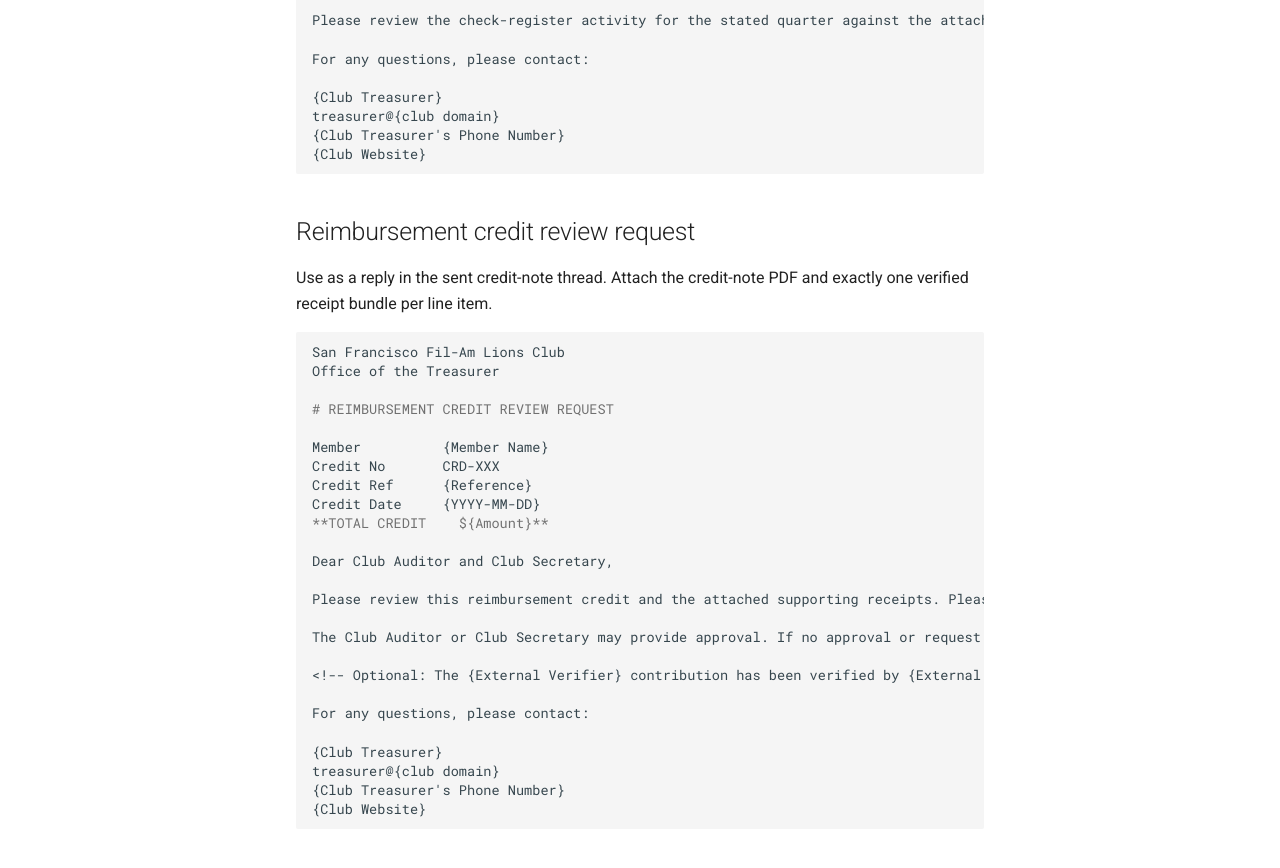
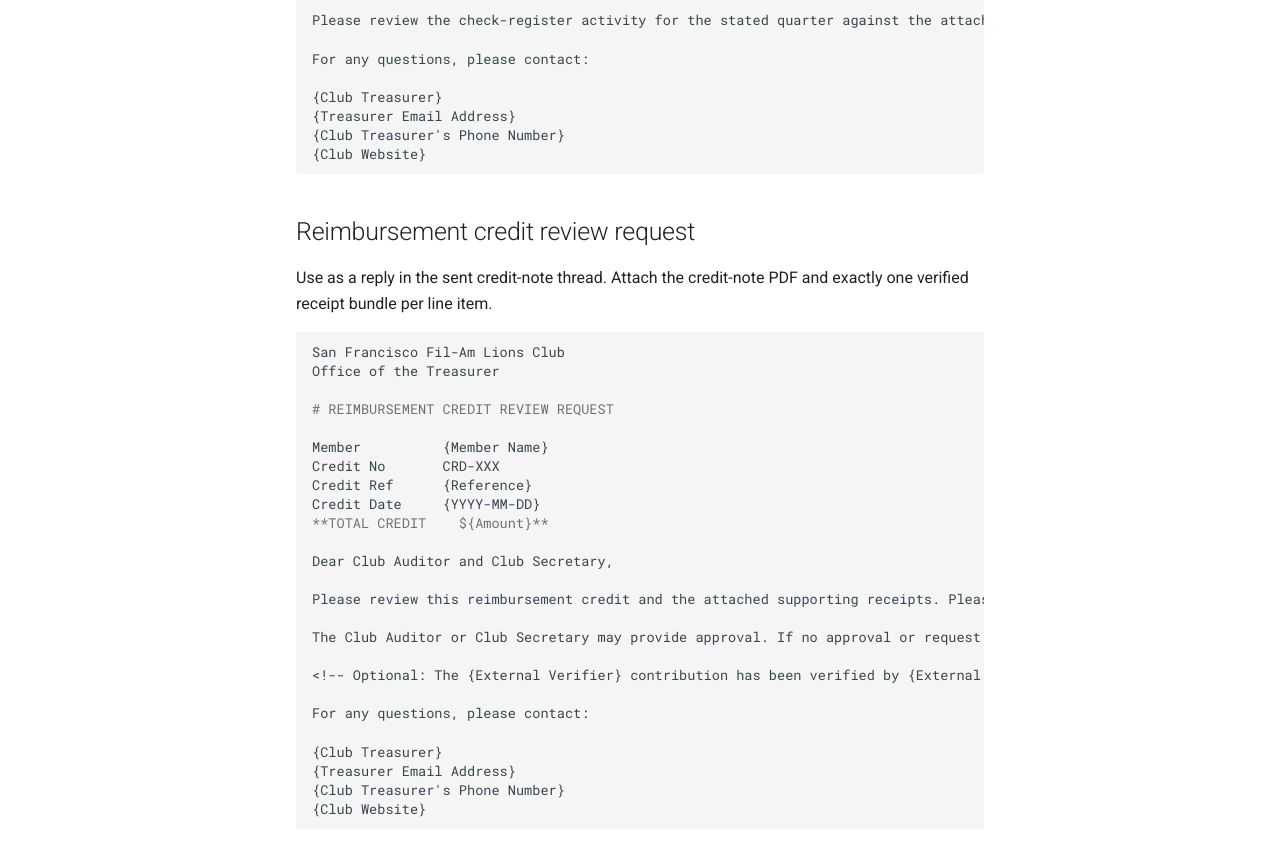
Before and after one commit to SFFilAmLions/club-handbook, an MkDocs documentation site: the page built from docs/treasurer/email-templates.md, in a window 1280 px wide and 1400 px high, scrolled down 750 px. Shown: the part 325-1193 px from the top of the window. Built offline with MkDocs 1.6.1 and Material for MkDocs 9.7.7, drawn with Linux system fonts in a browser that asks for light colours; comment, search, counter and statistics services are not loaded; some of the changed text lies outside the part shown.

Commit message:
docs: use consistent Treasurer email placeholder

````diff
--- a/docs/treasurer/email-templates.md
+++ b/docs/treasurer/email-templates.md
@@ -1,6 +1,6 @@
 # Treasurer email templates
 
-Use these templates only after the relevant records and attachments have been verified. A draft does not authorize sending. Send from `treasurer@{club domain}` and CC the Treasurer role address.
+Use these templates only after the relevant records and attachments have been verified. A draft does not authorize sending. Send from `{Treasurer Email Address}` and CC the Treasurer role address.
 
 ## Rendering rules
 
@@ -42,7 +42,7 @@
 For any questions, please contact:
 
 {Club Treasurer}
-treasurer@{club domain}
+{Treasurer Email Address}
 {Club Treasurer's Phone Number}
 {Club Website}
 ```
@@ -74,7 +74,7 @@
 For any questions, please contact:
 
 {Club Treasurer}
-treasurer@{club domain}
+{Treasurer Email Address}
 {Club Treasurer's Phone Number}
 {Club Website}
 ```
````
